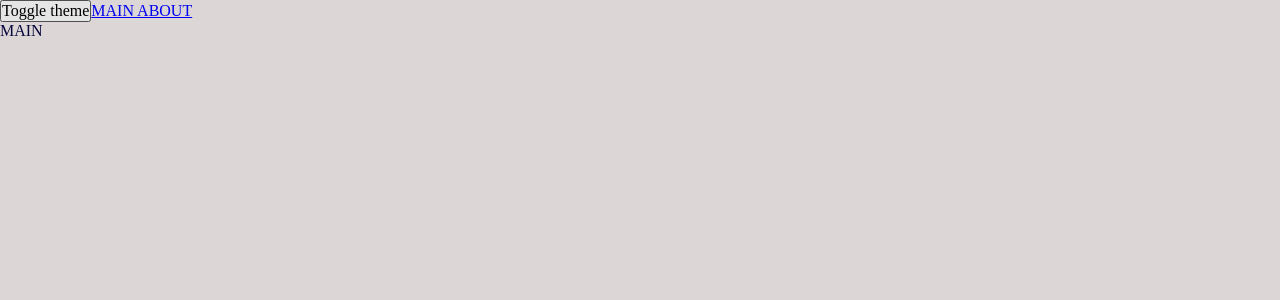
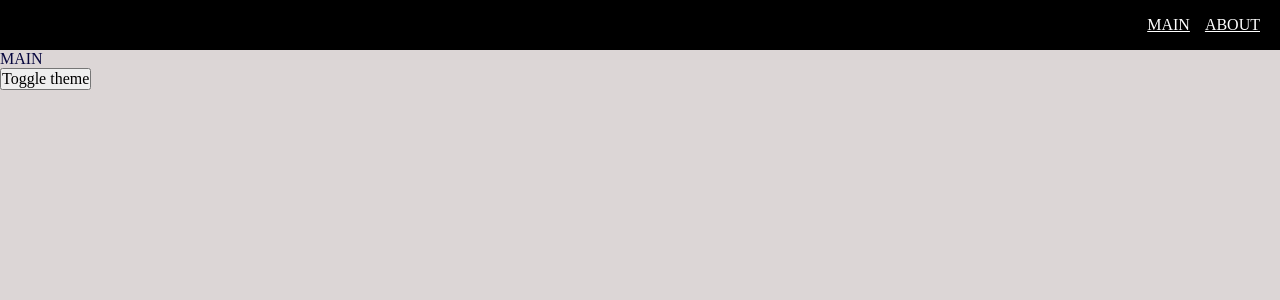
Before and after one commit to RomanSteele/ProdProjectFromScratch, a React app: page / in a window 1280 px wide. Shown: the top 300 px of the page. Built offline with nearby package versions, Linux system fonts and the light colour scheme.

Commit message:
feat: add first widget and shared ui component applink

```diff
--- a/src/app/app.tsx
+++ b/src/app/app.tsx
@@ -1,8 +1,8 @@
 import './styles/index.scss';
-import { Link } from 'react-router-dom';
-import { useTheme } from './providers/theme-provider/lib/useTheme';
+import { useTheme } from './providers/theme-provider/lib/use-theme';
 import { classNames } from '../shared/lib/class-names/class-names';
 import { AppRouter } from './providers/router';
+import { Navbar } from '../widgets/navbar';
 
 
 const App = () => {
@@ -11,10 +11,9 @@ const App = () => {
 
     return (
         <div className={classNames('app',{},[theme])}>
-            <button onClick={toggleTheme}>Toggle theme</button>
-            <Link to={'/'}>MAIN </Link>
-            <Link to={'/about'}> ABOUT</Link>
+           <Navbar />
             <AppRouter />
+        <button onClick={toggleTheme}>Toggle theme</button>
         </div>
     );
 };
--- a/src/app/providers/theme-provider/index.ts
+++ b/src/app/providers/theme-provider/index.ts
@@ -1,5 +1,5 @@
 import ThemeProvider from "./ui/theme-provider";
-import {useTheme} from "./lib/useTheme";
+import {useTheme} from "./lib/use-theme";
 
 
 export {
--- a/src/app/styles/themes/dark.scss
+++ b/src/app/styles/themes/dark.scss
@@ -1,7 +1,9 @@
 .app.dark {
-    --bg-color: black;
+    --bg-color: #000000;
+    --inverted-bg-color: #dcd6d6;
 
     --primary-color: white;
     --secondary-color: yellow;
-
+    --inverted-primary-color: #07073e;
+    --inverted-secondary-color: black;
 }
--- a/src/app/styles/themes/light.scss
+++ b/src/app/styles/themes/light.scss
@@ -1,7 +1,9 @@
 .app.light {
     --bg-color: #dcd6d6;
+    --inverted-bg-color: #000000;
 
     --primary-color: #07073e;
     --secondary-color: black;
-
+    --inverted-primary-color: white;
+    --inverted-secondary-color: yellow;
 }
--- a/src/app/styles/variables/global.scss
+++ b/src/app/styles/variables/global.scss
@@ -8,4 +8,7 @@
     --font-size-l: 24px;
     --font-line-l: 32px;
     --font-m: var(--font-size-l) / var(--font-line-l) var(var(--font-family-main));
+
+    --navbar-height: 50px;
+
 }
--- /dev/null
+++ b/src/shared/ui/app-link/app-link.module.scss
@@ -0,0 +1,11 @@
+.AppLink {
+    color: var(--primary-color);
+}
+
+.primary {
+    color: var(--primary-color)
+}
+
+.secondary {
+    color: var(--inverted-primary-color)
+}
--- /dev/null
+++ b/src/shared/ui/app-link/app-link.tsx
@@ -0,0 +1,37 @@
+import { FC } from 'react';
+import { Link, LinkProps } from 'react-router-dom';
+import { classNames } from '../../../shared/lib/class-names/class-names';
+import cls from './app-link.module.scss';
+
+export enum AppLinkTheme{
+    PRIMARY = 'primary',
+    SECONDARY = 'secondary',
+}
+
+interface AppLinkProps extends LinkProps {
+    className?: string;
+    theme?: AppLinkTheme
+}
+
+const AppLink: FC<AppLinkProps> = (props) => {
+
+    const {
+        to,
+        className,
+        children,
+        theme = AppLinkTheme.PRIMARY,
+        ...otherProps
+    } = props;
+
+    return (
+    <Link
+        to={to}
+        className={classNames(cls.AppLink, {}, [className, cls[theme]])}
+        {...otherProps}
+    >
+        {children}
+    </Link>
+    );
+};
+
+export default AppLink;
--- /dev/null
+++ b/src/widgets/navbar/index.ts
@@ -0,0 +1,5 @@
+import Navbar from "./ui/navbar";
+
+export {
+    Navbar
+}
--- /dev/null
+++ b/src/widgets/navbar/ui/navbar.module.scss
@@ -0,0 +1,16 @@
+.navbar {
+    width: 100%;
+    height: var(--navbar-height);
+    background: var(--inverted-bg-color);
+    display: flex;
+    align-items: center;
+    padding: 20px;
+}
+
+.links{
+    margin-left: auto;
+}
+
+.mainLink {
+    margin-right: 15px;
+}
--- /dev/null
+++ b/src/widgets/navbar/ui/navbar.tsx
@@ -0,0 +1,25 @@
+import cls from '../ui/navbar.module.scss'
+import { classNames } from '../../../shared/lib/class-names/class-names';
+import AppLink, { AppLinkTheme } from '../../../shared/ui/app-link/app-link';
+
+
+interface NavbarProps {
+    className?: string;
+}
+
+const Navbar = ({className}: NavbarProps) => {
+    return (
+        <div className={classNames(cls.navbar,{},[className])}>
+            <div className = {cls.links}>
+             <AppLink theme={AppLinkTheme.SECONDARY} to={'/'} className={cls.mainLink}>
+                 MAIN
+             </AppLink>
+             <AppLink theme={AppLinkTheme.SECONDARY} to={'/about'}>
+                ABOUT
+             </AppLink>
+            </div>
+        </div>
+    );
+};
+
+export default Navbar;
```
Also changed, not shown: src/app/providers/theme-provider/lib/use-theme.ts (renamed from src/app/providers/theme-provider/lib/useTheme.ts).
